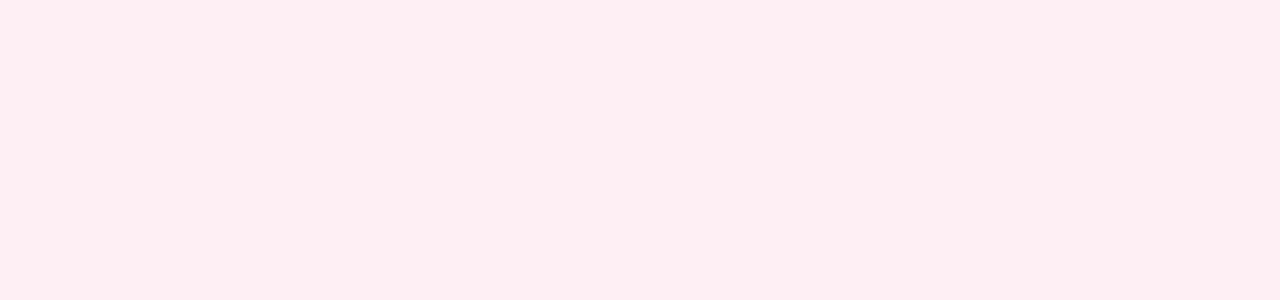
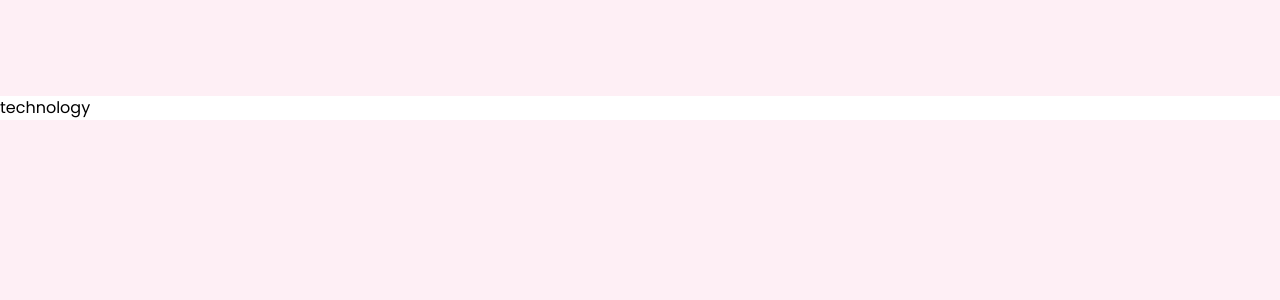
Before and after one commit to 8bitjelly/website-v2, a Nuxt app: page /test in a window 1280 px wide. Before the commit this address had no page. Shown: the top 300 px of the page. Built offline with nearby package versions, Linux system fonts and the light colour scheme.

Commit message:
add testing page for components

```diff
--- /dev/null
+++ b/components/tech.vue
@@ -0,0 +1,5 @@
+<template>
+    <div>
+        technology
+    </div>
+</template>
--- /dev/null
+++ b/pages/test.vue
@@ -0,0 +1,7 @@
+<template>
+    <div class="bg-light">
+        <div class="bg-white container mx-auto mt-24">
+            <Tech/>
+        </div>
+    </div>
+</template>
```
